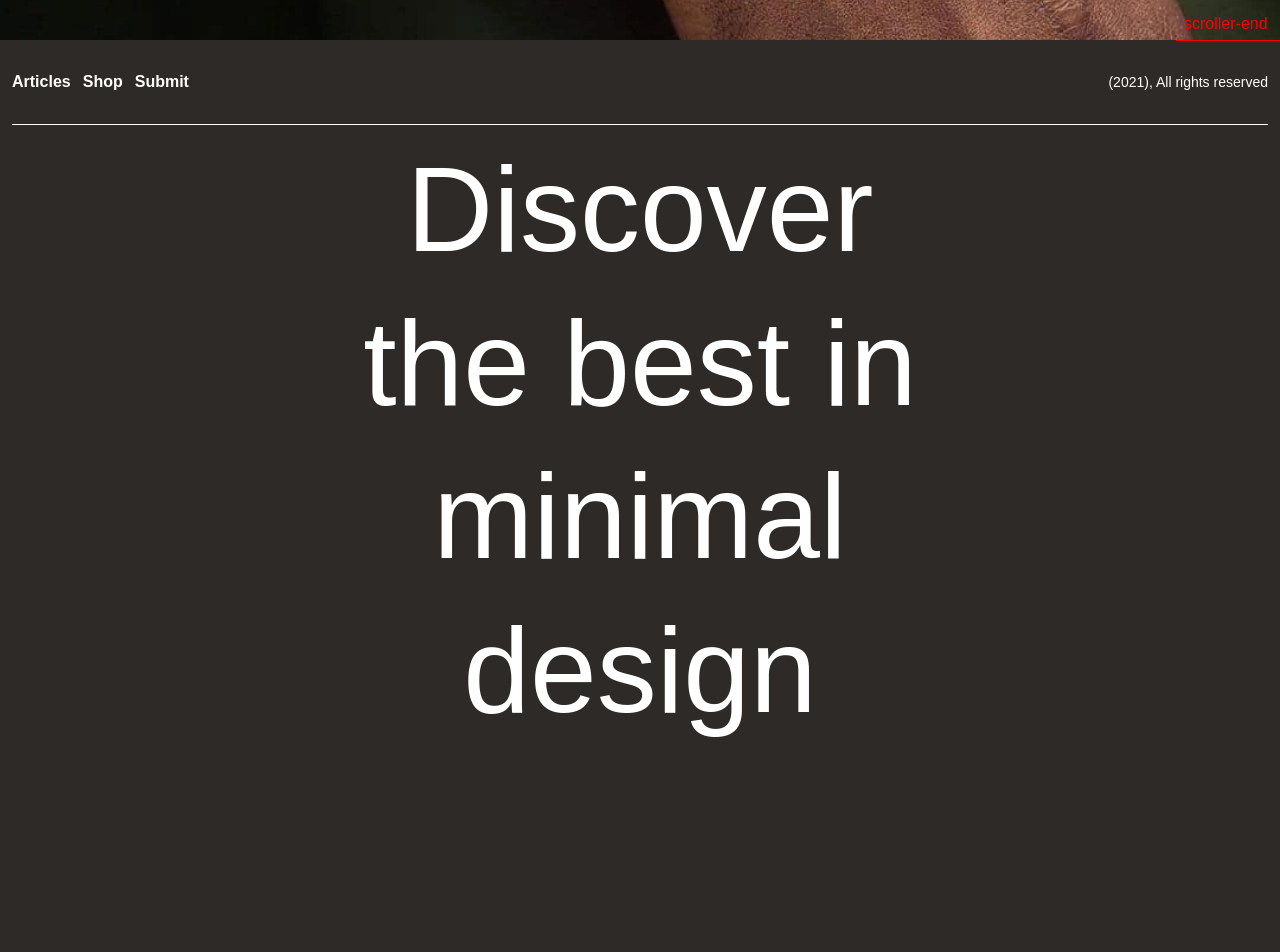
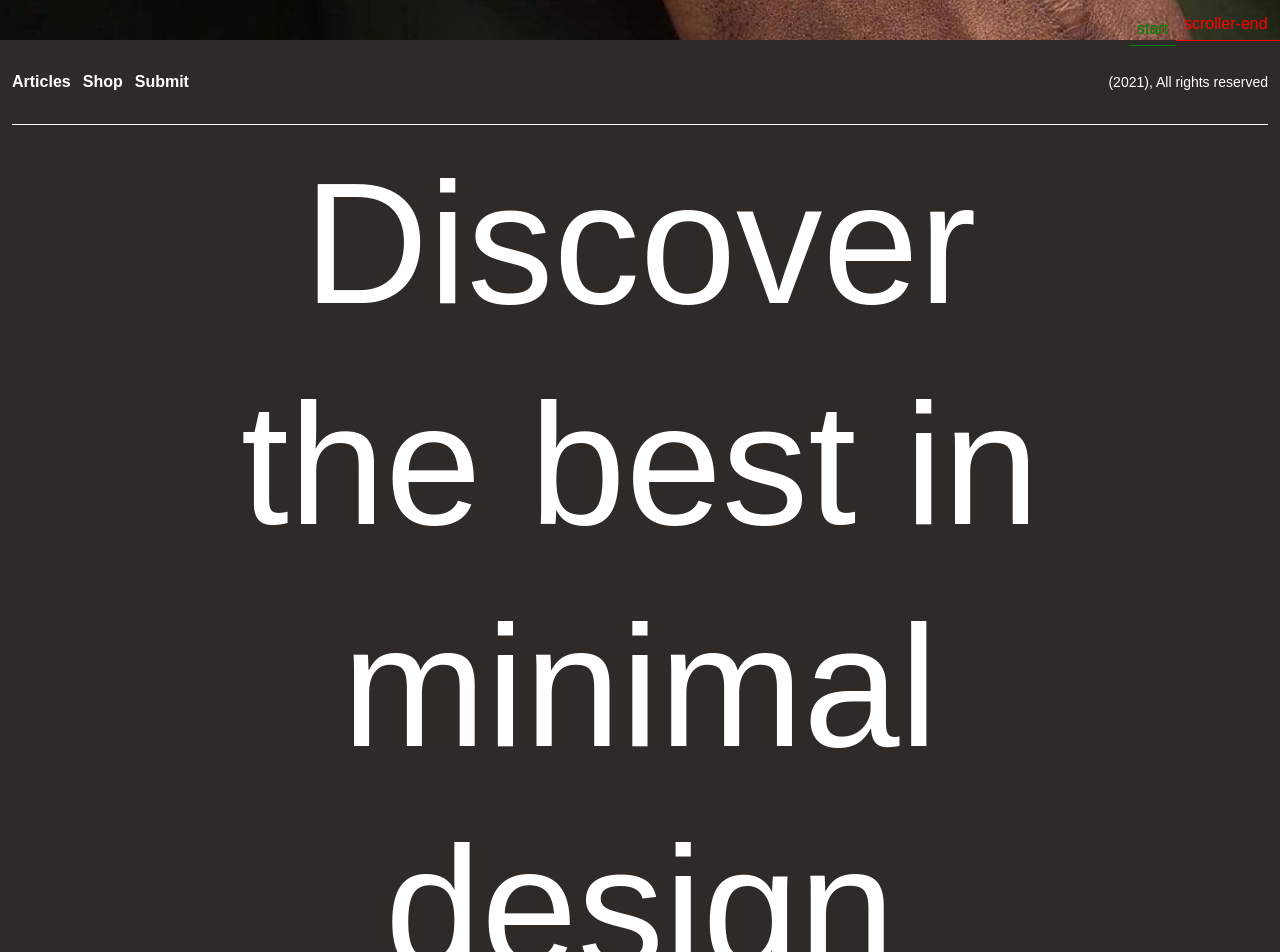
Before and after one commit to rinklepoonia/minimal-goods, a Next.js app: page / in a window 1280 px wide. Shown: the part 760-1712 px from the top of the page. Built offline with nearby package versions, Linux system fonts and the light colour scheme.

Commit message:
adjust starting point

```diff
--- a/src/components/Discover.jsx
+++ b/src/components/Discover.jsx
@@ -11,10 +11,10 @@ const Discover = () => {
       let tl = gsap.timeline()
       ScrollTrigger.create({
         trigger: "#discoverParent",
-        start: "top top",
+        start: "-80 top",
         end: "+1000",
-        scrub: 1,
-        markers: false,
+        scrub: 3,
+        markers: true,
         pin: true,
         pinSpacing: false,
         pinSpacer: false,
@@ -26,13 +26,16 @@ const Discover = () => {
         y: 300
       })
       tl.to("#textTwo", {
-        y: 450
+        y: 350
       })
       tl.to("#textThree", {
         y: 350
       })
       tl.to("#textFour", {
-        y: 250
+        y: 50
+      })
+      tl.to("#blank", {
+        y: -223
       })
     })
     return () => ctx.revert();
@@ -41,18 +44,18 @@ const Discover = () => {
     <div id='discoverParent' className=' bg-[#2E2A27] flex flex-col justify-center items-center pt-2 min-h-screen pb-40'>
       <div className='container max-w-[1380px] mx-auto px-3 text-center'>
         <div>
-          <h2 id='textOne' className='text-[120px] leading-[128%] text-white'>Discover</h2>
+          <h2 id='textOne' className='text-[173px] leading-[128%] text-white'>Discover</h2>
         </div>
         <div className='bg-[#2E2A27] relative z-10'>
-          <h2 id='textTwo' className='text-[120px] leading-[128%] text-white'>the best in</h2>
+          <h2 id='textTwo' className='text-[173px] leading-[128%] text-white'>the best in</h2>
         </div>
         <div className='bg-[#2E2A27] relative z-10'>
-          <h2 id='textThree' className='text-[120px] leading-[128%] text-white'>minimal</h2>
+          <h2 id='textThree' className='text-[173px] leading-[128%] text-white'>minimal</h2>
         </div>
         <div id='textFour' className='bg-[#2E2A27] relative z-20'>
-          <h2 className='text-[120px] leading-[128%] text-white'>design</h2>
+          <h2 className='text-[173px] leading-[128%] text-white'>design</h2>
         </div>
-        <div className='h-[300px] bg-[#2E2A27] z-20 relative'></div>
+        <div id='blank' className='h-[300px]  z-20 relative bg-[#2E2A27]'></div>
       </div>
     </div>
   )
--- a/src/components/ZoomImageSection.jsx
+++ b/src/components/ZoomImageSection.jsx
@@ -14,7 +14,7 @@ const ZoomImageSection = () => {
                 start: " top bottom",
                 end: "+1500 bottom",
                 scrub: 1,
-                markers: true,
+                markers: false,
                 toggleActions: "play none none none",
                 pin: true,
                 pinSpacing: false,
```
